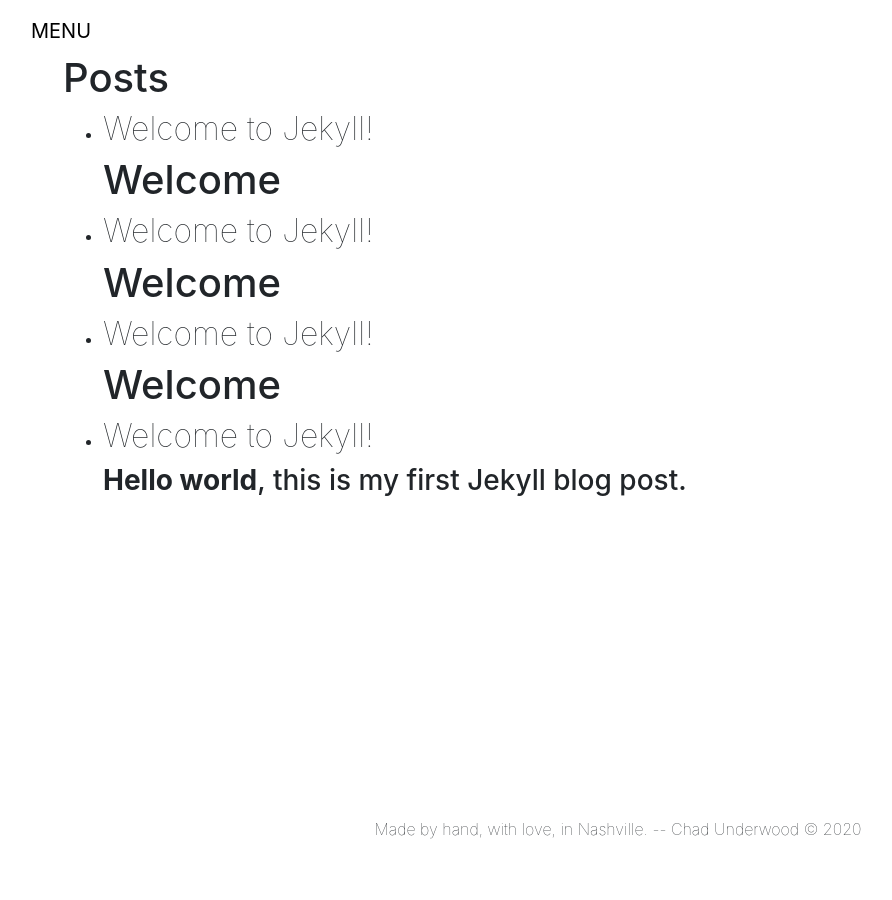
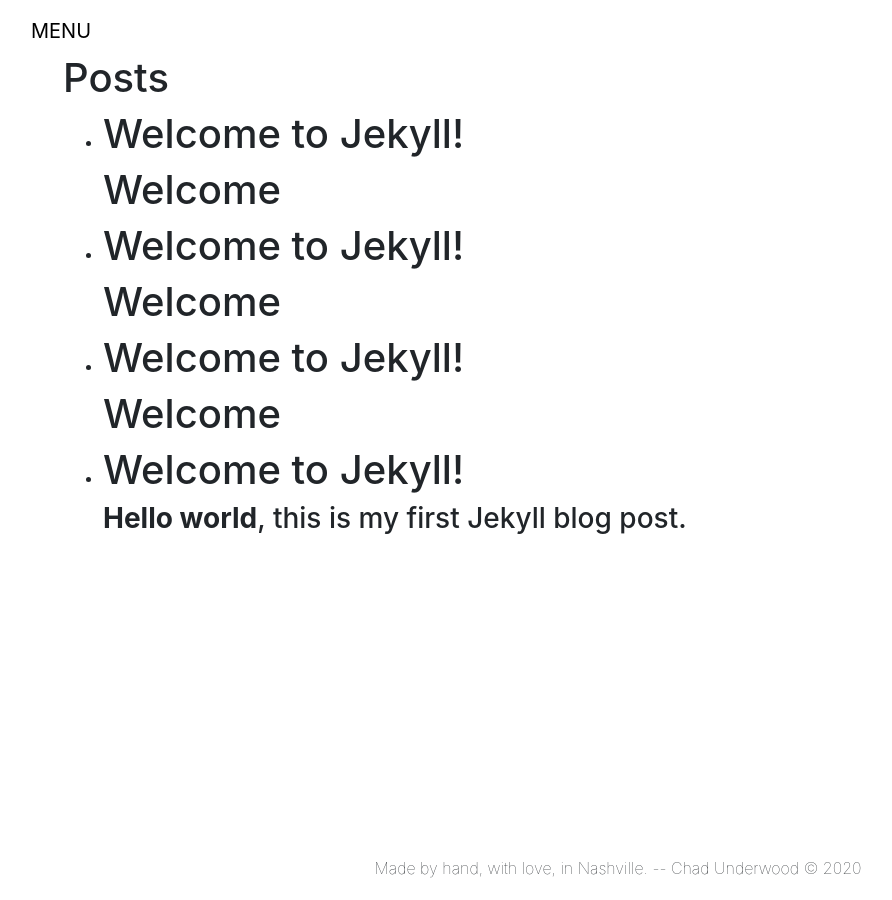
Before and after one commit to chadunderwood/chadunderwoodcom, a Jekyll site: the page built from blog.html, in a window 1280 px wide. Shown: the whole page, without its empty margins (22-914 px from the left). Built offline with Jekyll 4.4.1, drawn with Linux system fonts in a browser that asks for light colours.

Commit message:
ver 1.4.14

```diff
--- a/css/stylesheet.css
+++ b/css/stylesheet.css
@@ -29,17 +29,17 @@
   font-family: ;
   font-weight: 100;
 }
-#blog-post-title {
+.blog-post-title {
   font-size: 2.0rem;
   font-family: ;
   font-weight: 100;
 }
-#blog-post-excerpt {
+.blog-post-excerpt {
   font-size: 1.0rem;
   font-family: ;
   font-weight: 100;
 }
-#blog-post-list {
+.blog-post-list {
   align-items: center;
 }
 .text {
```
